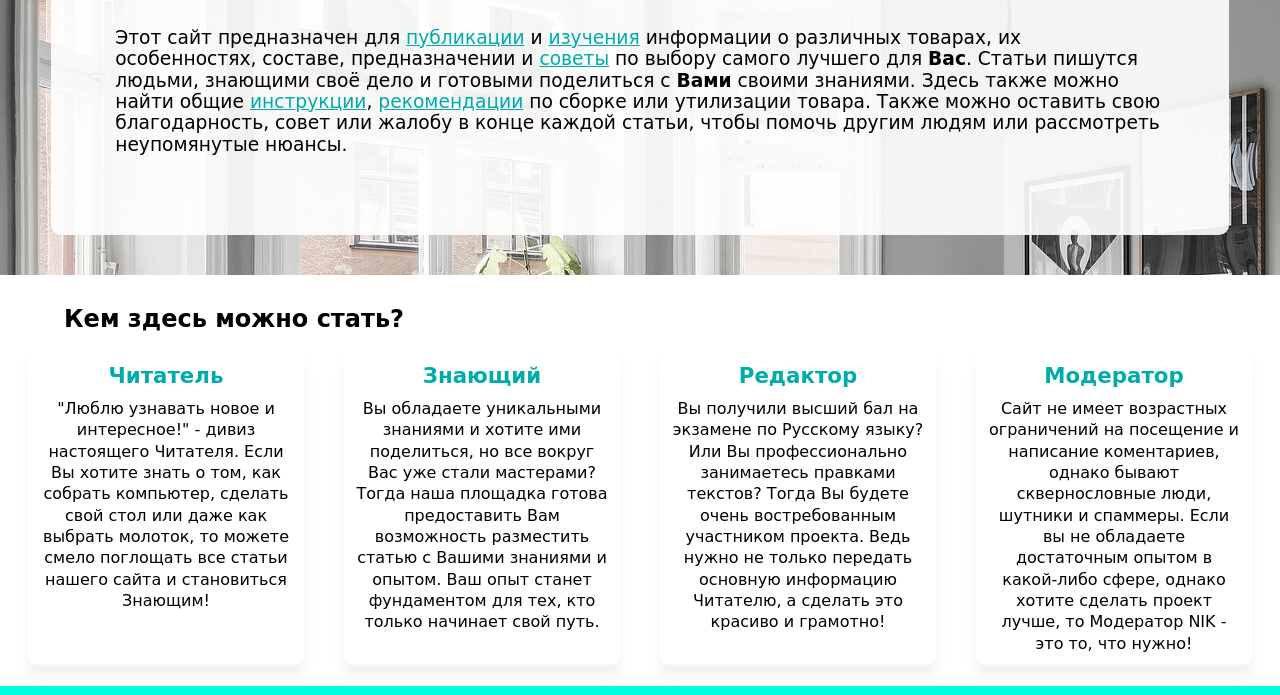
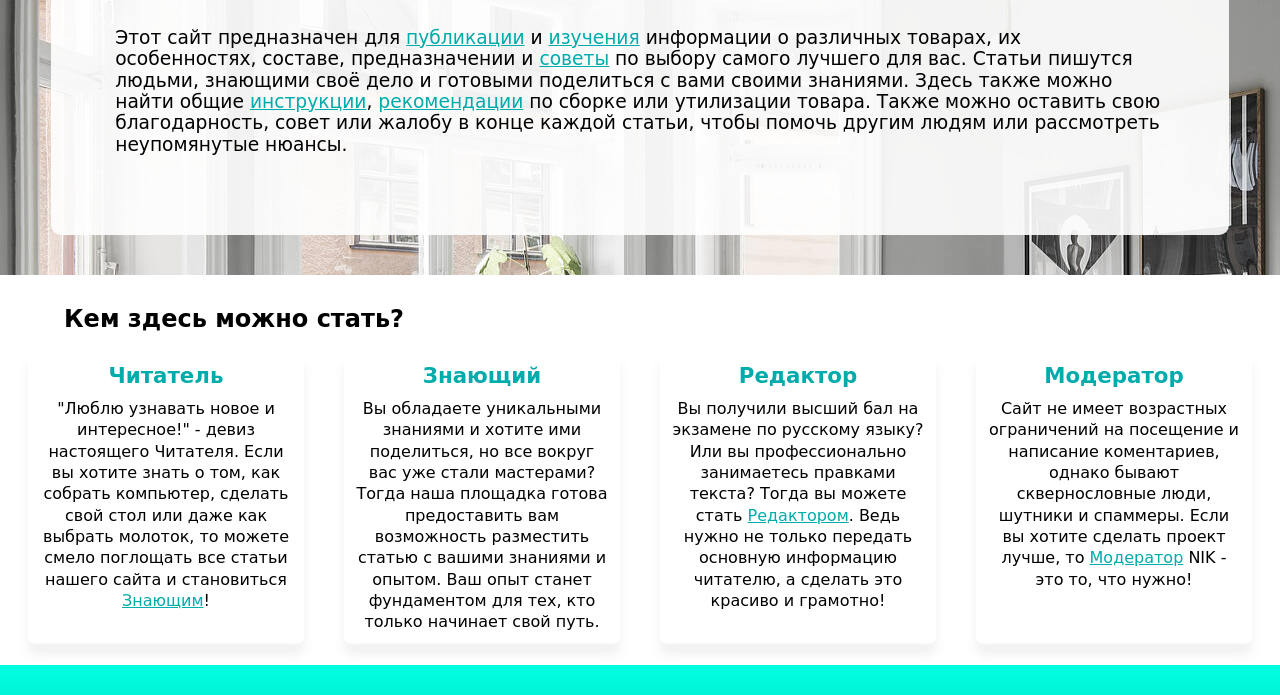
Before and after one commit to DER-2SH-KA/DER-2SH-KA.github.io, a plain HTML site: page NowIKnow/index.html in a window 1280 px wide. Shown: the part 267-962 px from the top of the page. Drawn offline with Linux system fonts and the light colour scheme.

Commit message:
Fixed some grammar misses in index.txt

```diff
--- a/NowIKnow/index.html
+++ b/NowIKnow/index.html
@@ -44,8 +44,8 @@
                 <h1>Добро пожаловать на сайт <span class="siteName">NIK - Now I Know</span></h1>
                 <p>Этот сайт предназначен для <u class="important">публикации</u> и <u  class="important">изучения</u> информации
                     о различных товарах, их особенностях, составе, предназначении
-                    и <u class="important">советы</u> по выбору самого лучшего для <b>Вас</b>. Статьи пишутся людьми,
-                    знающими своё дело и готовыми поделиться с <b>Вами</b> своими знаниями.
+                    и <u class="important">советы</u> по выбору самого лучшего для вас. Статьи пишутся людьми,
+                    знающими своё дело и готовыми поделиться с вами своими знаниями.
                     Здесь также можно найти общие <u class="important">инструкции</u>, <u class="important">рекомендации</u> по сборке
                     или утилизации товара. Также можно оставить свою благодарность,
                     совет или жалобу в конце каждой статьи, чтобы помочь другим людям
@@ -58,36 +58,36 @@
                         <h3>Читатель</h3>
                         <p>
                             "Люблю узнавать новое и интересное!"
-                            - дивиз настоящего Читателя. Если Вы
+                            - девиз настоящего Читателя. Если вы
                             хотите знать о том, как собрать компьютер,
                             сделать свой стол или даже как выбрать молоток,
                             то можете смело поглощать все статьи нашего сайта и
-                            становиться Знающим!
+                            становиться <u class="important">Знающим</u>!
                         </p>
                     </div>
                     <div class="characterModel">
                         <h3>Знающий</h3>
                         <p>
                             Вы обладаете уникальными знаниями и хотите ими поделиться,
-                            но все вокруг Вас уже стали мастерами? Тогда наша площадка
-                            готова предоставить Вам возможность разместить статью с
-                            Вашими знаниями и опытом. Ваш опыт станет фундаментом для
+                            но все вокруг вас уже стали мастерами? Тогда наша площадка
+                            готова предоставить вам возможность разместить статью с
+                            вашими знаниями и опытом. Ваш опыт станет фундаментом для
                             тех, кто только начинает свой путь.
                         </p>
                     </div>
                     <div class="characterModel">
                         <h3>Редактор</h3>
                         <p>
-                            Вы получили высший бал на экзамене по Русскому языку? Или Вы
-                            профессионально занимаетесь правками текстов? Тогда Вы будете
-                            очень востребованным участником проекта. Ведь нужно не только
-                            передать основную информацию Читателю, а сделать это красиво и грамотно!
+                            Вы получили высший бал на экзамене по русскому языку? Или вы
+                            профессионально занимаетесь правками текста? Тогда вы можете стать <u class="important">Редактором</u>.
+                            Ведь нужно не только передать основную информацию читателю, а сделать это красиво и грамотно!
                         </p>
                     </div>
                     <div class="characterModel">
                         <h3>Модератор</h3>
                         <p>
-                            Сайт не имеет возрастных ограничений на посещение и написание коментариев, однако бывают сквернословные люди, шутники и спаммеры. Если вы не обладаете достаточным опытом в какой-либо сфере, однако хотите сделать проект лучше, то Модератор NIK - это то, что нужно!
+                            Сайт не имеет возрастных ограничений на посещение и написание коментариев, однако бывают
+                            сквернословные люди, шутники и спаммеры. Если вы хотите сделать проект лучше, то <u class="important">Модератор</u> NIK - это то, что нужно!
                         </p>
                     </div>
                 </div>
```
